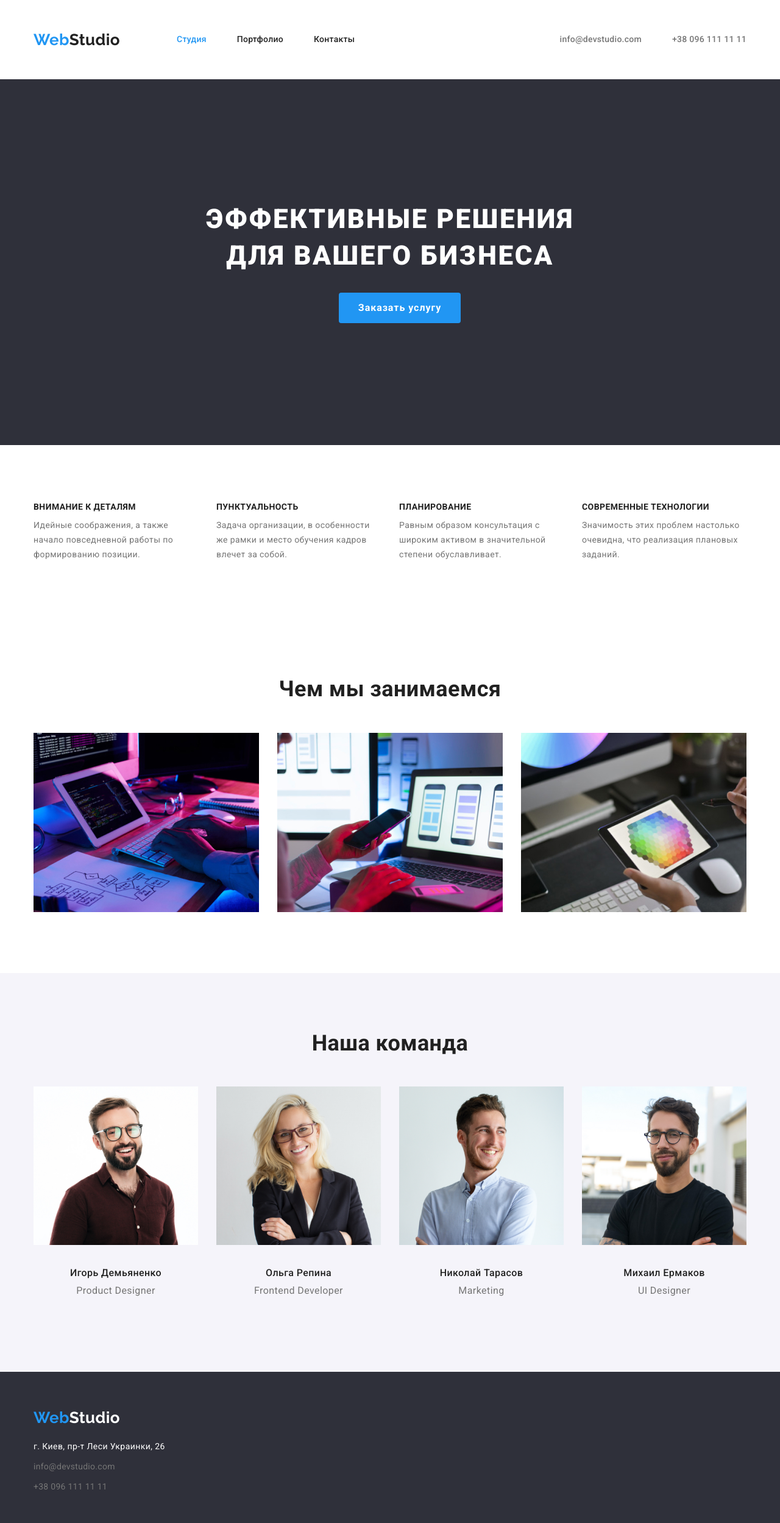
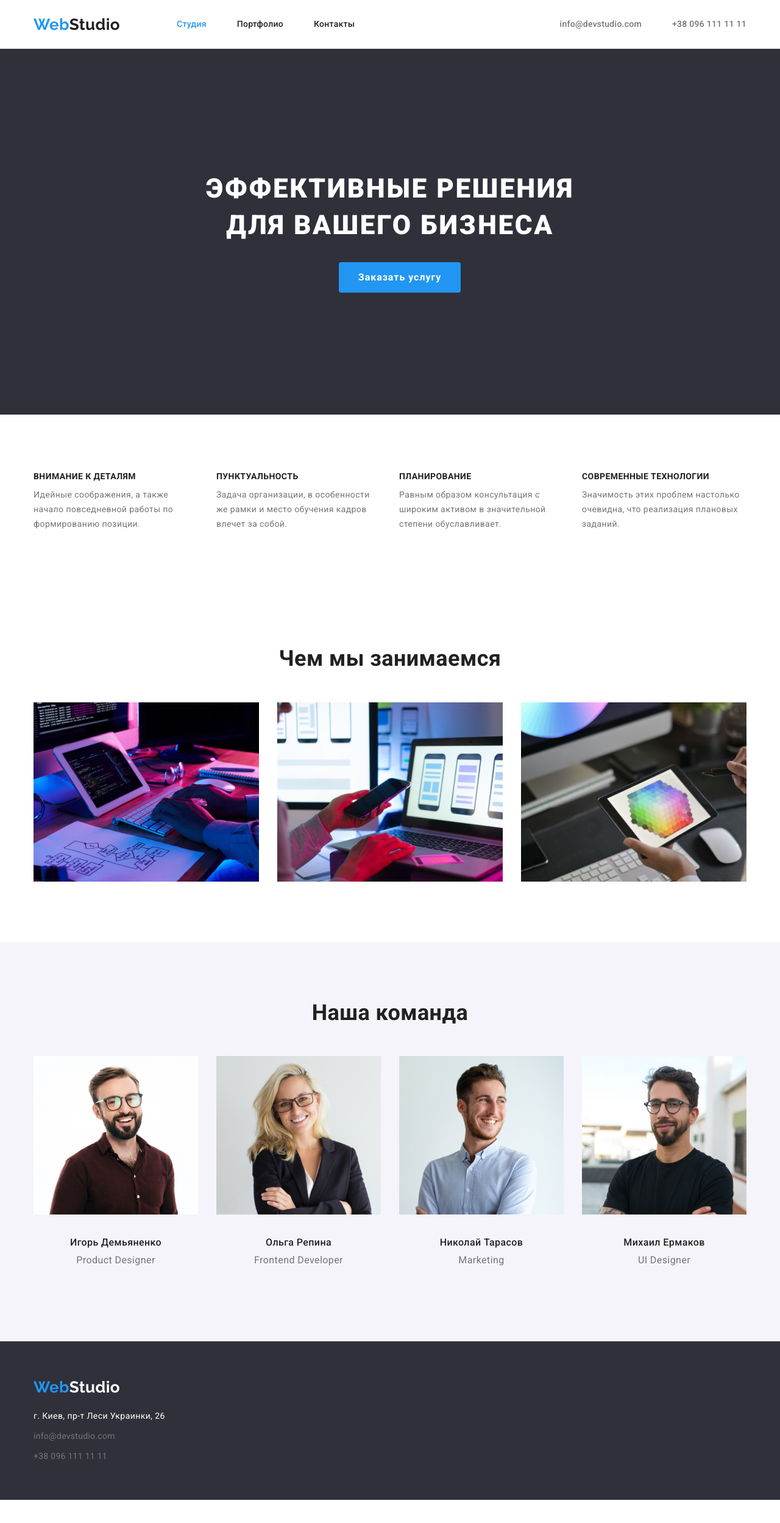
Before and after one commit to kovaIchuk/goit-markup-hw-03, a plain HTML site: page index.html in a window 1280 px wide. Shown: the whole page at 61% size. After the commit the page ends 2469 px from the top, so only its background shows below. Drawn offline with nearby package versions, Linux system fonts and the light colour scheme.

Commit message:
готовый макет 3 редакция

```diff
--- a/css/styles.css
+++ b/css/styles.css
@@ -41,11 +41,6 @@
   }
   /*================STUDIO=================*/
   /*Верхняя линия */
-  header{
-    padding-bottom: 25px;
-    padding-top: 25px;
-
-  }
 
   .logo {
     color: var(--basic-color);
@@ -89,7 +84,10 @@
     margin-left: auto;
   }
 
-  .address {
+  .address-links .address {
+    display: block;
+    padding-top: 32px;
+    padding-bottom: 32px;
     color: var(--content-color);
   }
   .navigation .link:hover,
@@ -264,13 +262,13 @@
   /*Footer*/
   .footer {
     background-color: var(--second-background-color);
-    padding-bottom: 60px;
-    padding-top: 60px;
+
   }
   .footer .logo {
     display: inline-block;
     color: var(--second-color);
     margin-bottom: 20px;
+    margin-top: 60px;
   }
   .footer-street,
   .footer .address {
@@ -282,6 +280,12 @@
   }
   .footer-street {
     color: var(--second-color);
+  }
+  .footer-addr .address:last-child{
+    padding-bottom: 60px;
+  }
+  .footer-addr .address{
+    color: var(--content-color);
   }
 
   /*================PORTFOLIO=================*/
```
